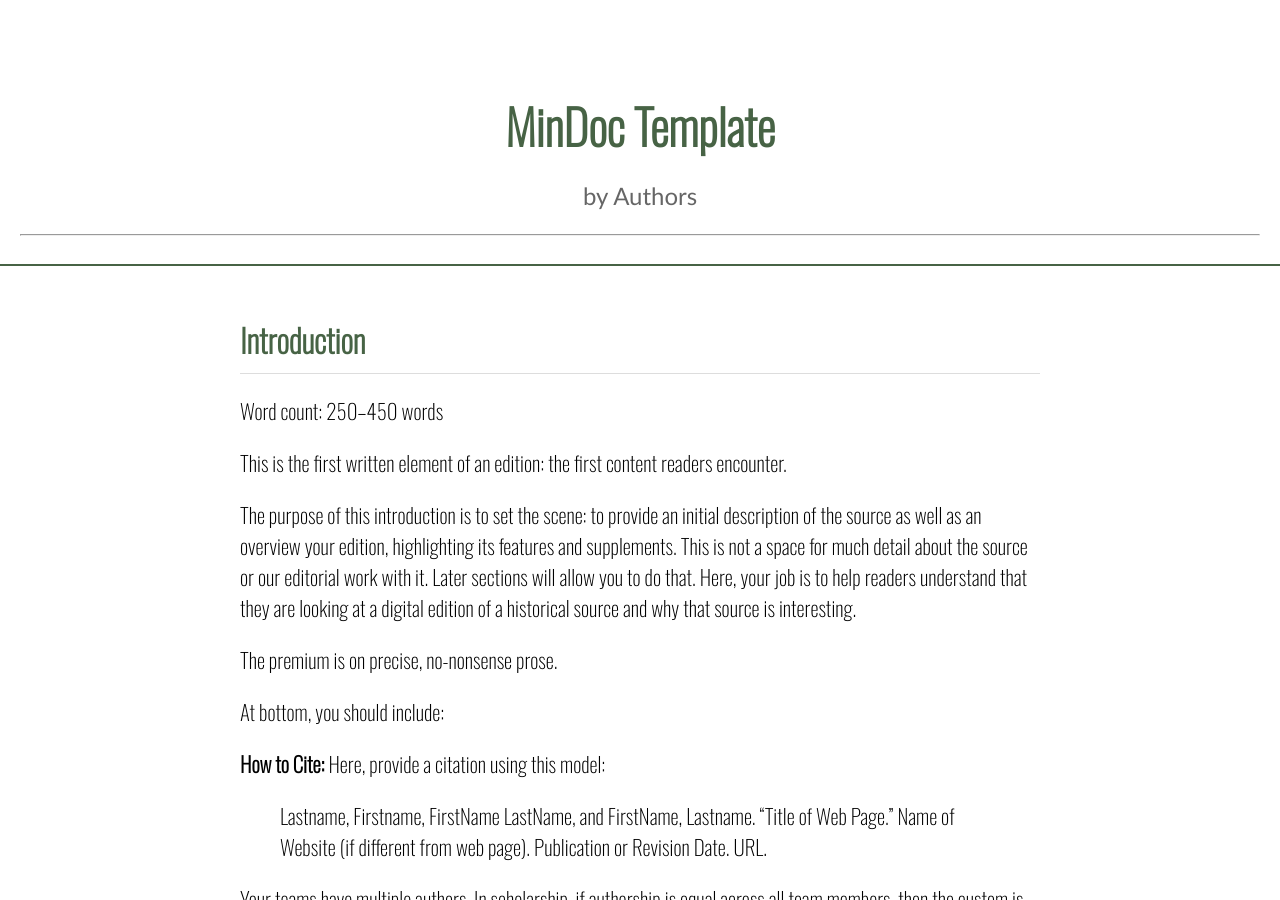
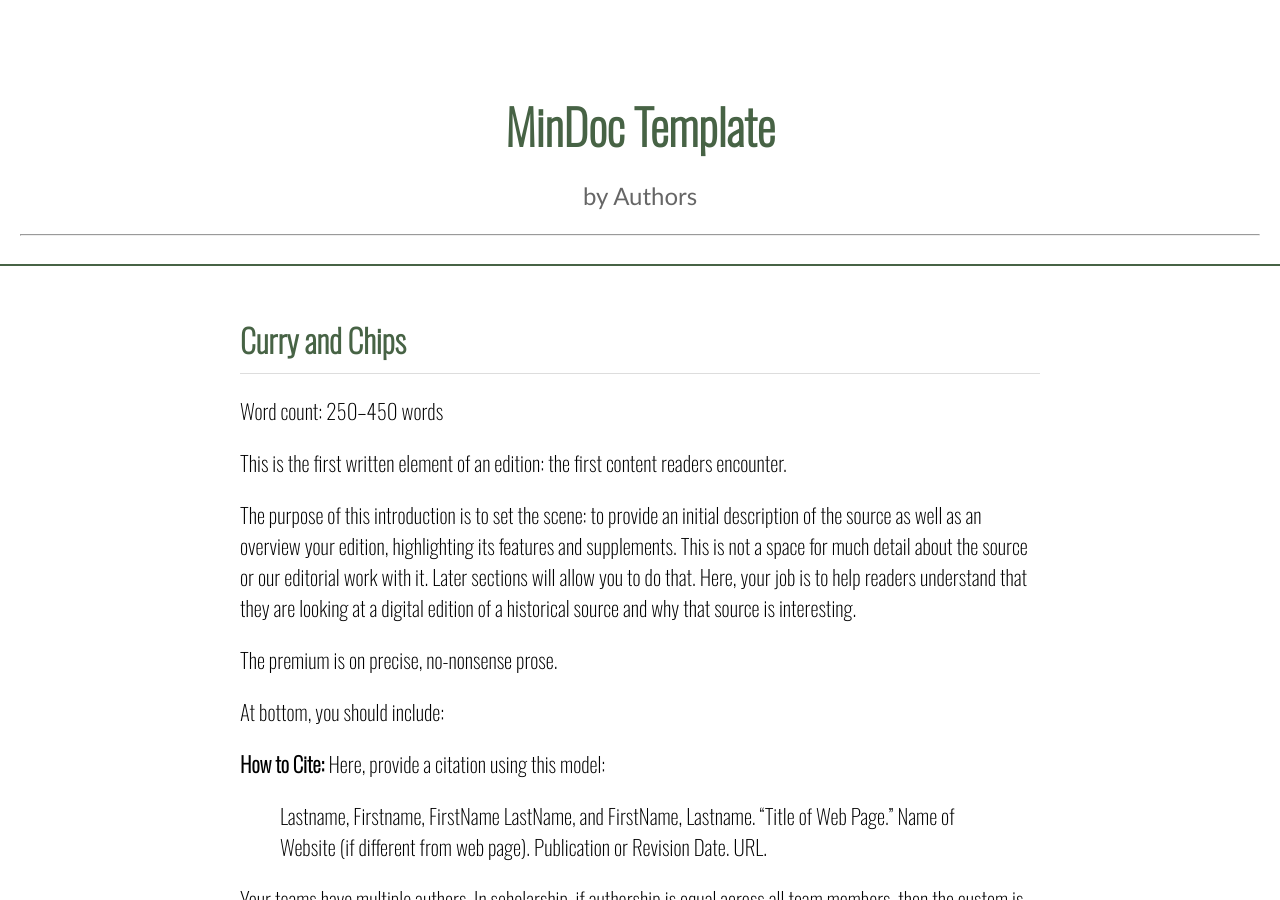
Before and after one commit to nickcorso02/currychips, a Jekyll site: the page built from index.markdown, in a window 1280 px wide and 900 px high. Built offline with Jekyll 4.4.1, drawn with Linux system fonts in a browser that asks for light colours.

Commit message:
Update index.markdown

```diff
--- a/index.markdown
+++ b/index.markdown
@@ -4,7 +4,7 @@ layout: single_page
 
 {% assign media = site.mindoc_media | where: "page", "source" | sort: "order" %}
 
-# Introduction
+# Curry and Chips
 
 Word count: 250–450 words
 
```
